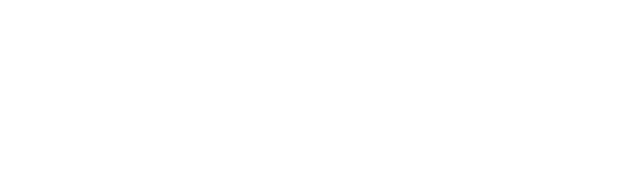
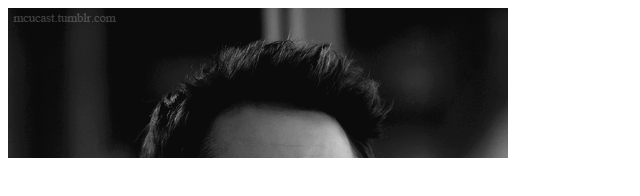
Before and after one commit to IsmaelJrDev/SVM, a plain HTML site: page CV2/index.html in a window 1280 px wide. Shown: the whole page, without its empty margins (0-640 px from the left). Drawn offline with Linux system fonts and the light colour scheme.

Commit message:
Convertir imagen a escala de grises

```diff
--- a/CV2/index.html
+++ b/CV2/index.html
@@ -27,7 +27,7 @@
         }
         function blancoYNegro(canvas){
             var ctx = canvas.getContext('2d');
-            var imgData = ctx.getInageData(0, 0, canvas.width, canvas.height)
+            var imgData = ctx.getImageData(0, 0, canvas.width, canvas.height)
             var pixeles = imgData.data;
 
             console.log(imgData)
@@ -37,9 +37,17 @@
                 var verde = pixeles[p+1];
                 var azul = pixeles[p+2];
                 var alpha = pixeles[p+3];
+
+                var gris = (rojo + verde + azul) / 3;
+                // rojo: 50, verde:120, azul:230
+                //gris = (50 + 120 + 230) / 3 = 400 / 3 = 133.33
+
+                pixeles[p] = gris;
+                pixeles [p + 1] = gris;
+                pixeles [p + 2] = gris;
             }
+
+            ctx.putImageData(imgData, 0, 0);
         }
 
     </script>
-</body>
-</html>
```
Also changed, not shown: CV2/Stark.jpg (added), CV2/script.js (deleted).
